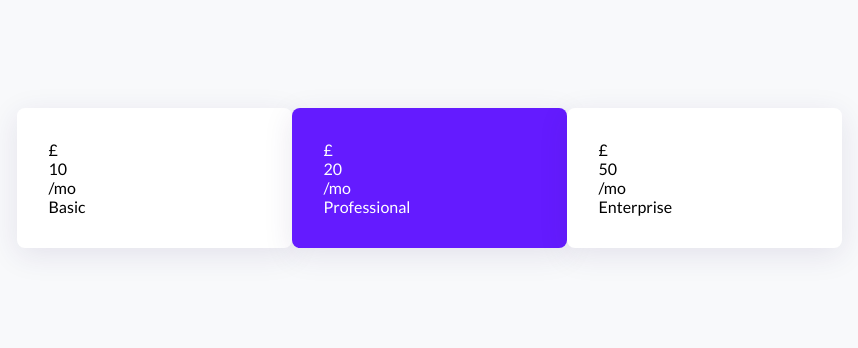
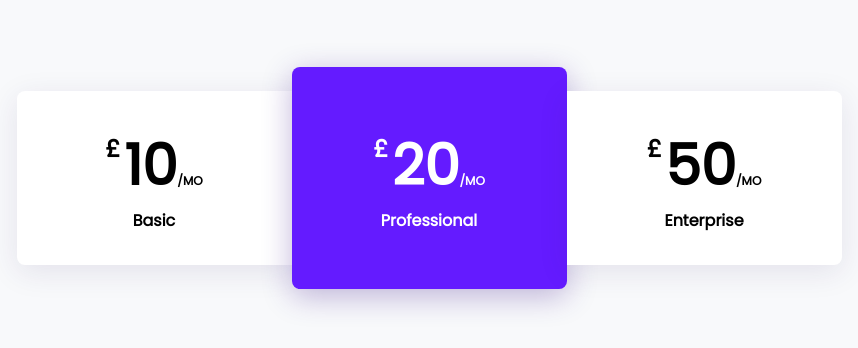
Before and after one commit to jonathonpday/price_comparison, a plain HTML site: page index.html in a window 1280 px wide. Shown: the part 222-570 px from the top of the page, without its empty margins (211-1069 px from the left). Drawn offline with Linux system fonts and the light colour scheme.

Commit message:
styling pricing text

```diff
--- a/styles.css
+++ b/styles.css
@@ -41,5 +41,46 @@ body {
 
 .price-column.popular {
   background-color: var(--accent-color);
+  box-shadow: 0 7px 30px rgba(52, 13, 135, 0.3);
   color: white;
+  margin-top: -1.5rem;
+  padding-top: 3.5rem;
+  margin-bottom: -1.5rem;
+  padding-bottom: 3.5rem;
 }
+
+.price-column:first-child {
+  border-top-right-radius: 0;
+  border-bottom-right-radius: 0;
+}
+
+.price-column:last-child {
+  border-top-left-radius: 0;
+  border-bottom-left-radius: 0;
+}
+
+.price-header {
+  display: flex;
+  flex-direction: column;
+  align-items: center;
+  font-family: var(--heading-font-family);
+  font-weight: bold;
+}
+
+.price {
+  font-size: 3.5rem;
+  display: flex;
+}
+
+.pound-sign {
+  font-size: 1.5rem;
+  margin-top: 0.5rem;
+  margin-right: 0.25rem;
+}
+
+.per-month {
+  font-size: 0.75rem;
+  align-self: flex-end;
+  margin-bottom: 1.1rem;
+  text-transform: uppercase;
+}
```
